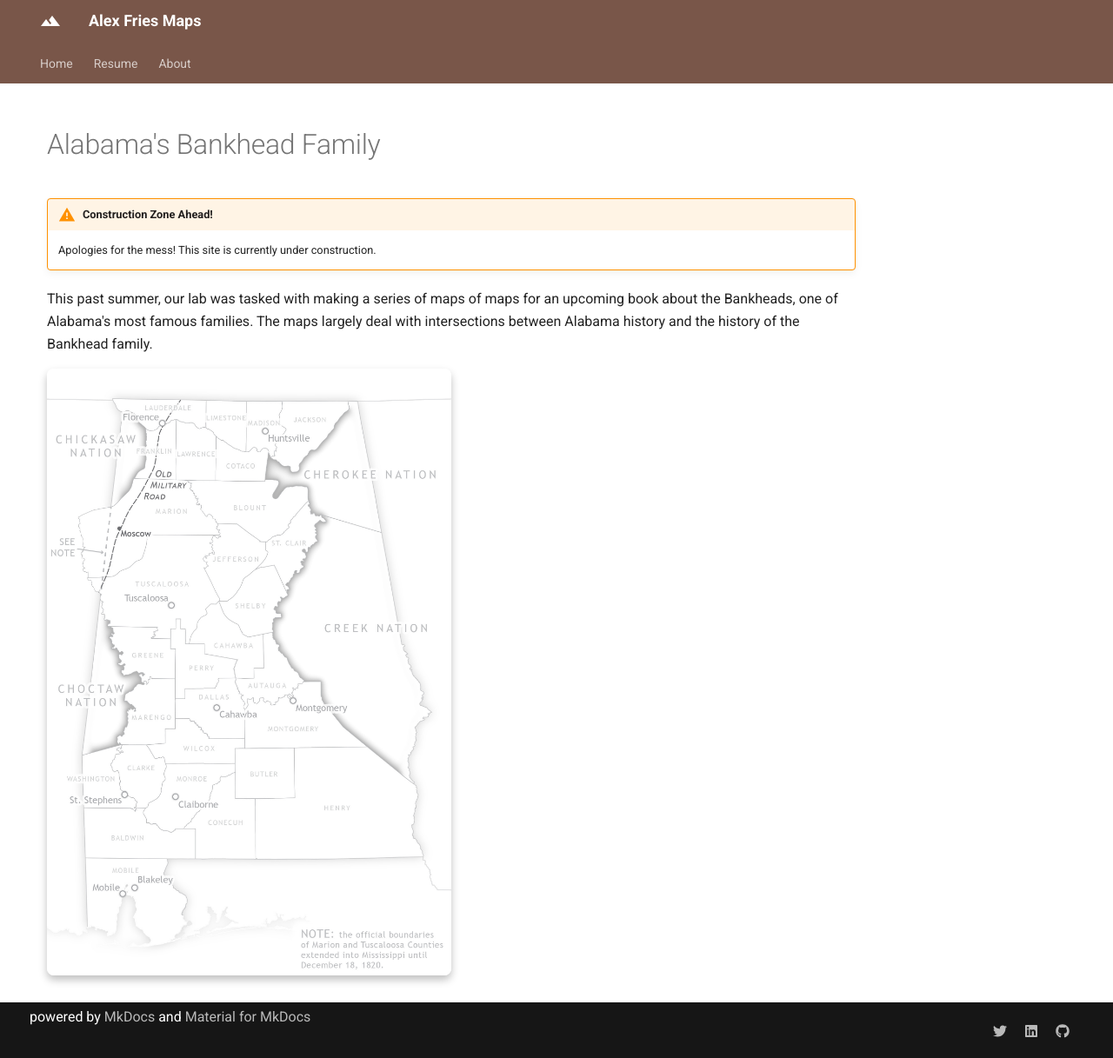
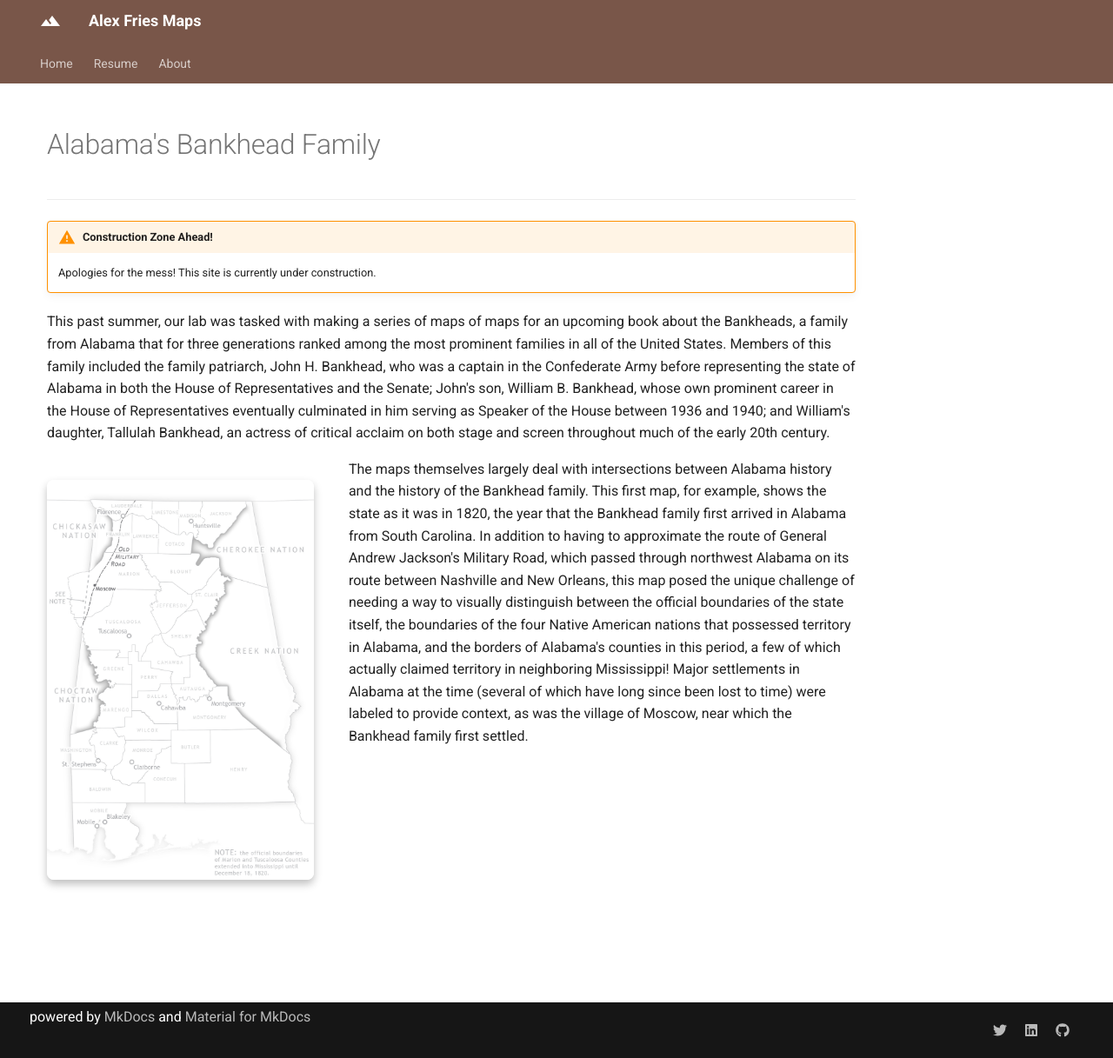
Before and after one commit to acfries/acfries.github.io, an MkDocs documentation site: the page built from docs/portfolio/bankhead.md, in a window 1280 px wide and 1217 px high. Shown: the whole window at 87% size. Built offline with MkDocs 1.6.1 and Material for MkDocs 9.7.7, drawn with Linux system fonts in a browser that asks for light colours.

Commit message:
Added content to Bankhead page; modified extra.css

```diff
--- a/docs/portfolio/bankhead.md
+++ b/docs/portfolio/bankhead.md
@@ -1,8 +1,11 @@
 # Alabama's Bankhead Family
+---
 
 !!! warning "Construction Zone Ahead!"
 	Apologies for the mess! This site is currently under construction.
 
-This past summer, our lab was tasked with making a series of maps of maps for an upcoming book about the Bankheads, one of Alabama's most famous families. The maps largely deal with intersections between Alabama history and the history of the Bankhead family.
+This past summer, our lab was tasked with making a series of maps of maps for an upcoming book about the Bankheads, a family from Alabama that for three generations ranked among the most prominent families in all of the United States. Members of this family included the family patriarch, John H. Bankhead, who was a captain in the Confederate Army before representing the state of Alabama in both the House of Representatives and the Senate; John's son, William B. Bankhead, whose own prominent career in the House of Representatives eventually culminated in him serving as Speaker of the House between 1936 and 1940; and William's daughter, Tallulah Bankhead, an actress of critical acclaim on both stage and screen throughout much of the early 20th century.
 
-<img class="feature" src="../../img/bankhead_al1820.jpg" alt="">
+<a href="../../img/bankhead_al1820.jpg"><img class="feature" src="../../img/bankhead_al1820.jpg" alt=""></a>
+
+The maps themselves largely deal with intersections between Alabama history and the history of the Bankhead family. This first map, for example, shows the state as it was in 1820, the year that the Bankhead family first arrived in Alabama from South Carolina. In addition to having to approximate the route of General Andrew Jackson's Military Road, which passed through northwest Alabama on its route between Nashville and New Orleans, this map posed the unique challenge of needing a way to visually distinguish between the official boundaries of the state itself, the boundaries of the four Native American nations that possessed territory in Alabama, and the borders of Alabama's counties in this period, a few of which actually claimed territory in neighboring Mississippi! Major settlements in Alabama at the time (several of which have long since been lost to time) were labeled to provide context, as was the village of Moscow, near which the Bankhead family first settled.
--- a/docs/stylesheets/extra.css
+++ b/docs/stylesheets/extra.css
@@ -54,17 +54,18 @@ img {
 }
 
 img.feature {
-  	width: 50%;
-  	height: auto;
-  	margin-left: auto;
-  	margin-right: auto;
-  	border-radius: 8px;
-  	box-shadow: 0 5px 10px 0 rgba(0, 0, 0, 0.25);
+    width: : 100%;
+    float: left;
+    margin-top: 25px;
+    margin-bottom: 50px;
+    margin-right: 40px;
+    border-radius: 8px;
+    box-shadow: 0 5px 10px 0 rgba(0, 0, 0, 0.25);
 }
 
 @media only screen and (min-width: 76.25em) {
 	img.feature {
-  	  width: 50%;
+  	  width: 33%;
 	}
 }
 
```
